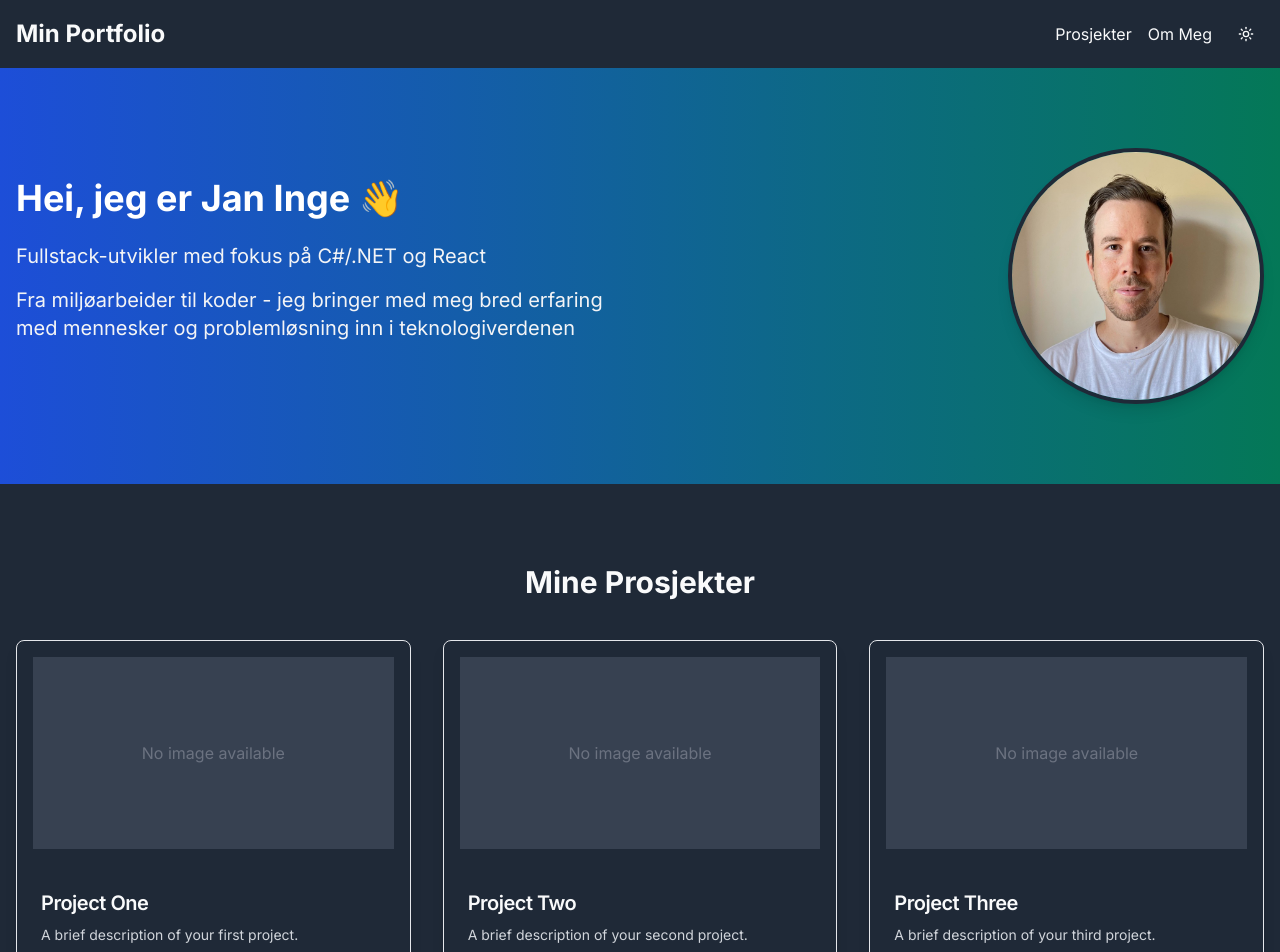
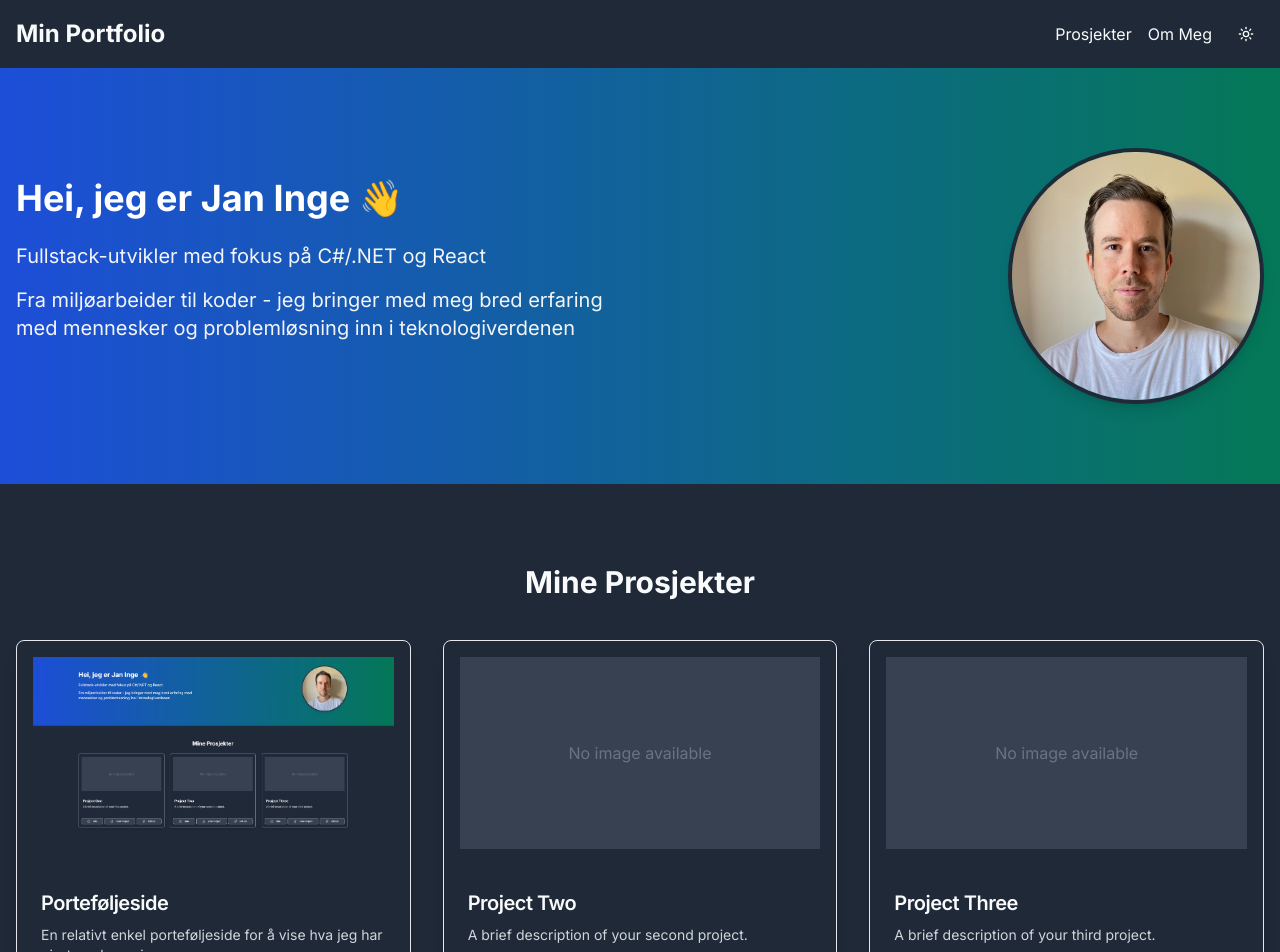
Before and after one commit to beachman90/NewPortfolioWebsite, a Next.js app: page / in a window 1280 px wide. Shown: the top 952 px of the page. Built offline with nearby package versions, Linux system fonts and the light colour scheme.

Commit message:
Added info, img and link to first project card.

```diff
--- a/src/app/components/Projects.tsx
+++ b/src/app/components/Projects.tsx
@@ -26,18 +26,20 @@ type Project = {
 
 const projects: Project[] = [
   {
-    title: "Project One",
-    description: "A brief description of your first project.",
-    longDescription: "This is a longer description of your first project. It can include more details about the technologies used, the problem it solves, and your role in developing it.",
+    title: "Porteføljeside",
+    description: "En relativt enkel porteføljeside for å vise hva jeg har gjort, og hvem jeg er.",
+    longDescription: `Dette er min personlige porteføljeside, bygget med Next.js, React, og Tailwind CSS. I dette prosjektet ville jeg eksperimentere med hvordan jeg kunne bruke AI-verktøy for å effektivisere utviklingsprosessen - rundt 95% av koden ble generert med hjelp av v0 (en AI-assistent) og Cursor (en AI-editor). Gjennom dette prosjektet lærte jeg mye om hvordan man effektivt kan bruke AI i utvikling, fra å kommunisere med AI-verktøyene til å tilpasse og debugge den genererte koden.
+    Erfaringen ga meg innsikt i fremtidens utvikling og viste hvordan AI kan øke produktiviteten betydelig. Samtidig understreket det viktigheten av menneskelig vurdering i utviklingsprosessen. Denne porteføljesiden demonstrerer både mine tekniske ferdigheter og evnen til å utnytte moderne verktøy for effektiv webutvikling.`,
+    imageUrl: "/images/Portfolio.website.png",
     projectUrl: "#",
-    githubUrl: "#"
+    githubUrl: "https://github.com/beachman90/NewPortfolioWebsite"
   },
   {
     title: "Project Two",
     description: "A brief description of your second project.",
     longDescription: "This is a longer description of your second project. It can include more details about the technologies used, the problem it solves, and your role in developing it.",
     projectUrl: "#",
-    githubUrl: "#"
+    githubUrl: "#",
   },
   {
     title: "Project Three",
```
Also changed, not shown: public/images/Portfolio.website.png (added).
